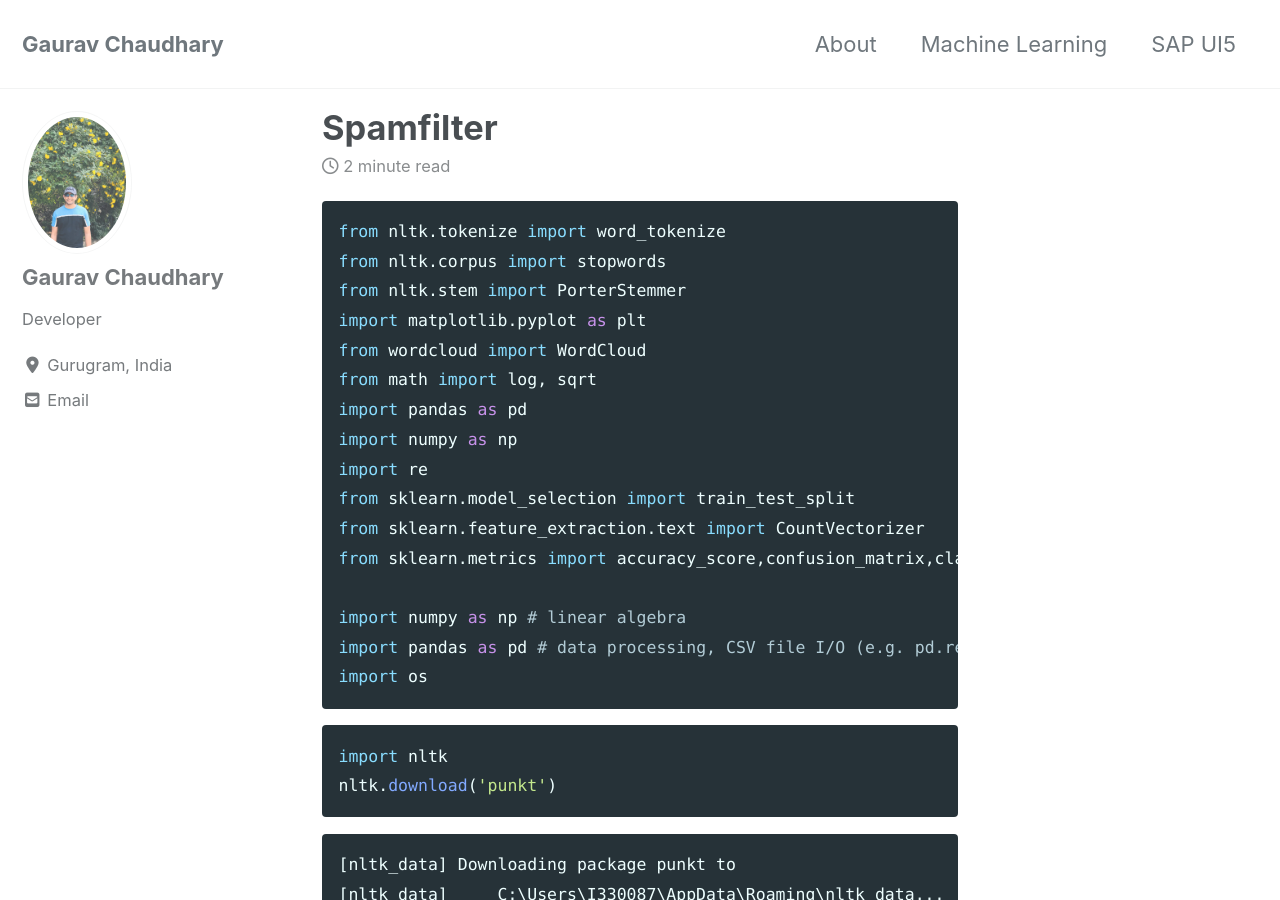
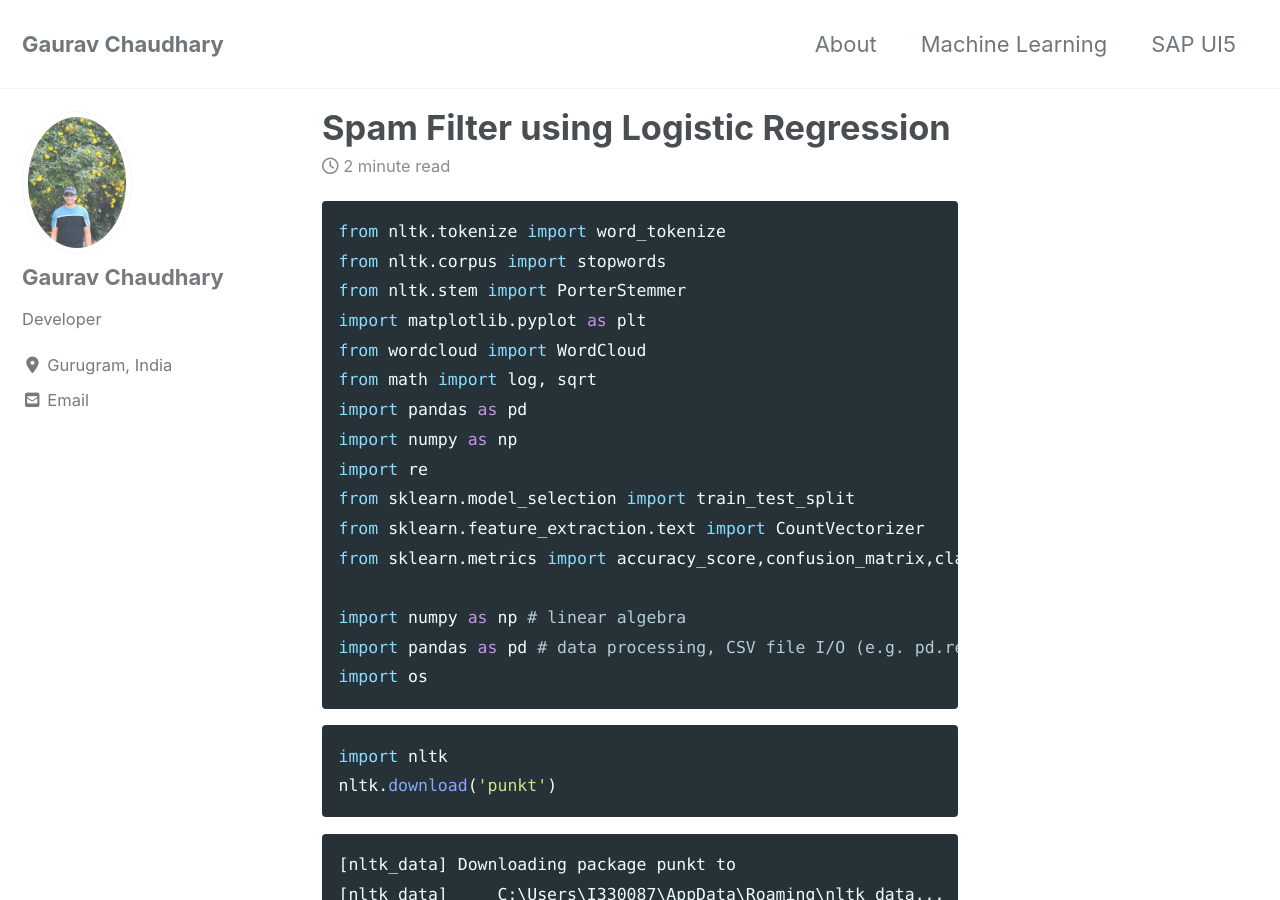
Before and after one commit to GauravChaudhary1/blogs, a Jekyll site: the page built from _posts/2019-12-11-SpamFilter.md, in a window 1280 px wide and 900 px high. Built offline with Jekyll 4.4.1, drawn with Linux system fonts in a browser that asks for light colours; cached includes are drawn as plain includes; nearby versions of some CDN libraries.

Commit message:
Update 2019-12-11-SpamFilter.md

````diff
--- a/_posts/2019-12-11-SpamFilter.md
+++ b/_posts/2019-12-11-SpamFilter.md
@@ -1,7 +1,7 @@
+---
+title: "Spam Filter using Logistic Regression"
 
-
-
-
+---
 ```python
 from nltk.tokenize import word_tokenize
 from nltk.corpus import stopwords
````
